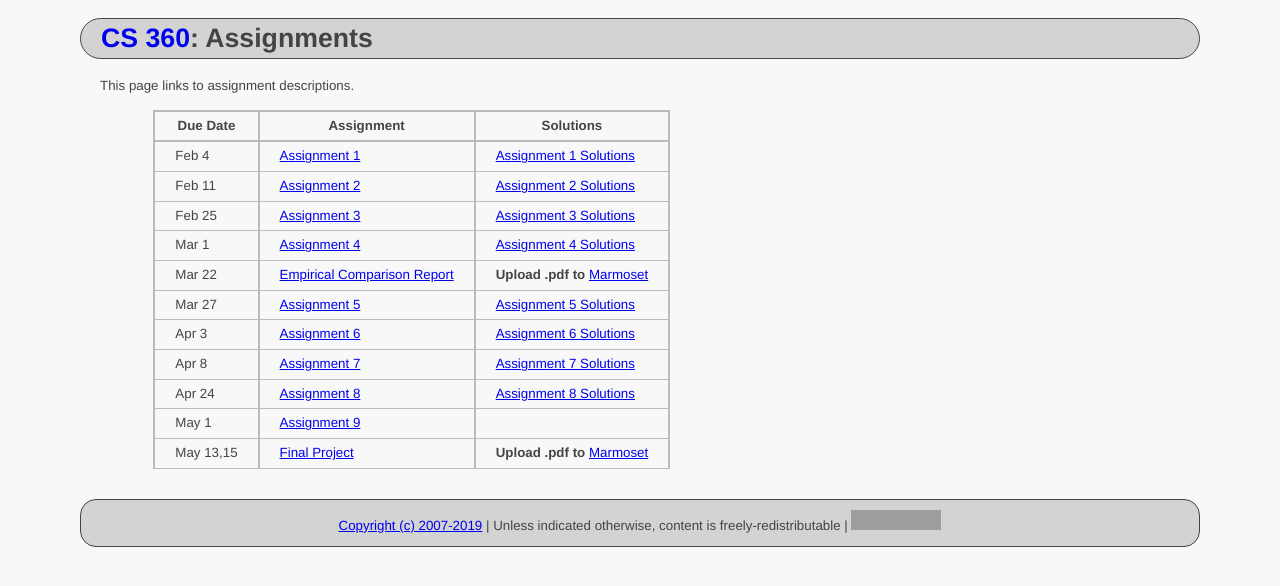
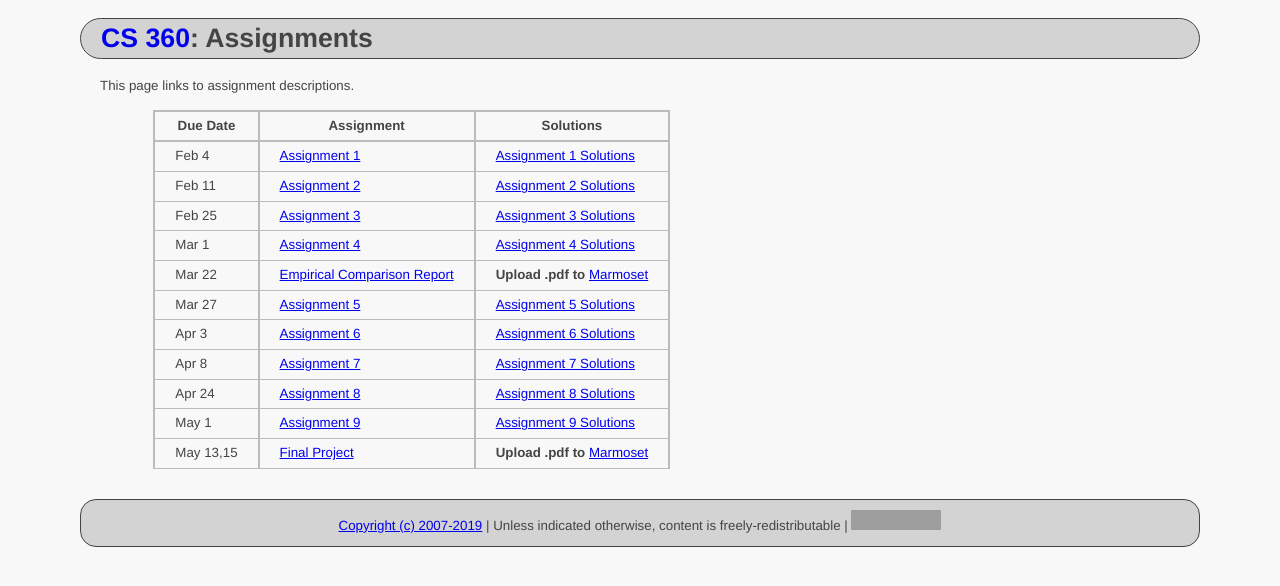
Before and after one commit to ycpcs/cs360-spring2019, a Jekyll site: the page built from assign/index.md, in a window 1280 px wide. Shown: the top 586 px of the page. Built offline with Jekyll 4.4.1, drawn with Linux system fonts in a browser that asks for light colours; grey boxes are pictures that could not be loaded.

Commit message:
add assign 9 sol
add assign 9 sol

```diff
--- a/assign/index.md
+++ b/assign/index.md
@@ -16,5 +16,5 @@ This page links to assignment descriptions.
 > Apr 3    | [Assignment 6](../assign/assign06.html)                  | [Assignment 6 Solutions](../assign/sol/assign06sol.pdf) |
 > Apr 8    | [Assignment 7](../assign/assign07.html)                  | [Assignment 7 Solutions](../assign/sol/assign07sol.pdf) |
 > Apr 24   | [Assignment 8](../assign/assign08.html)                  | [Assignment 8 Solutions](../assign/sol/assign08sol.pdf) |
-> May 1    | [Assignment 9](../assign/assign09.html)                  |  |
+> May 1    | [Assignment 9](../assign/assign09.html)                  | [Assignment 9 Solutions](../assign/sol/assign09sol.pdf) |
 > May 13,15| [Final Project](../assign/finalproj.html)                | **Upload .pdf to** [Marmoset](https://cs.ycp.edu/marmoset/login) |
```
Also changed, not shown: 1 other file.
